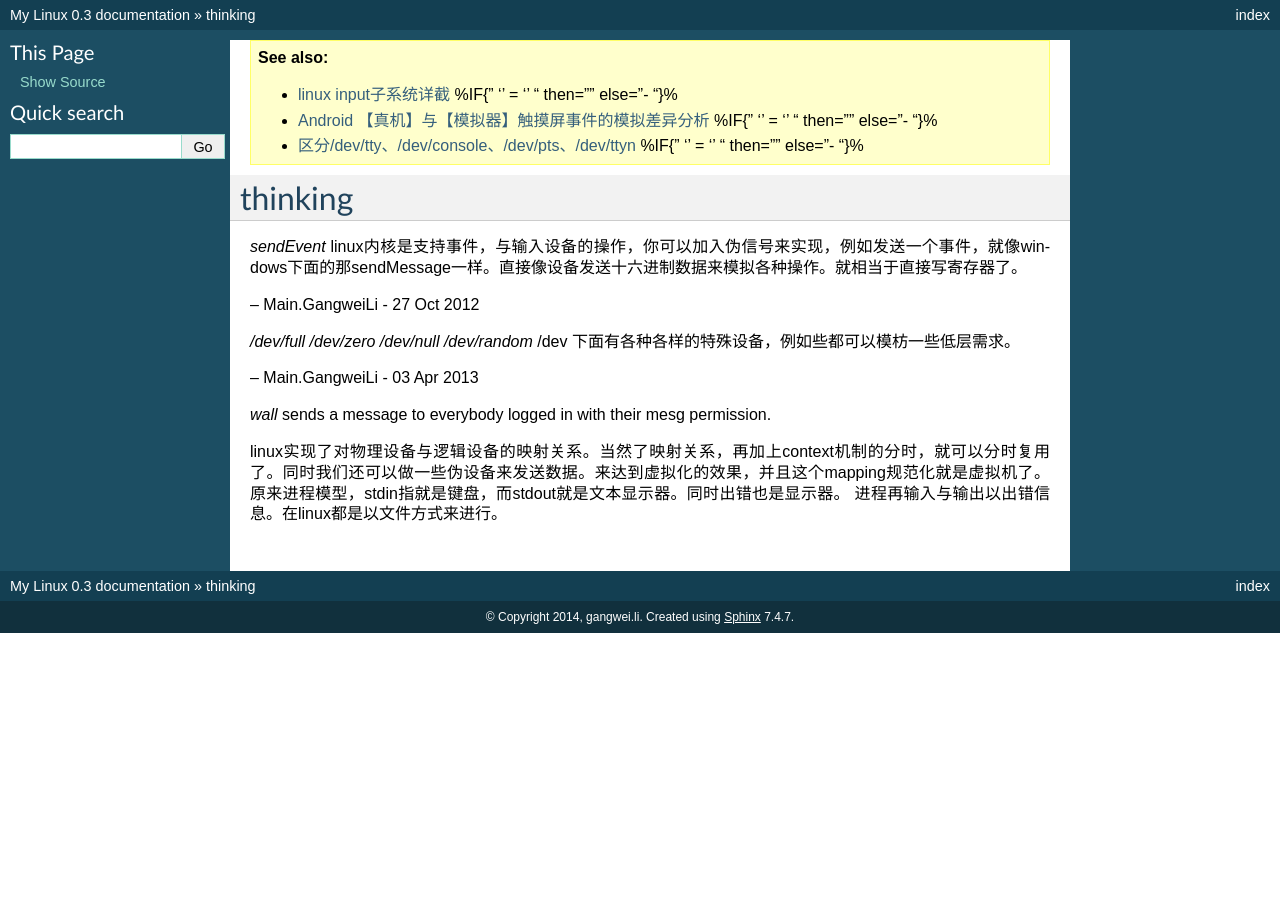
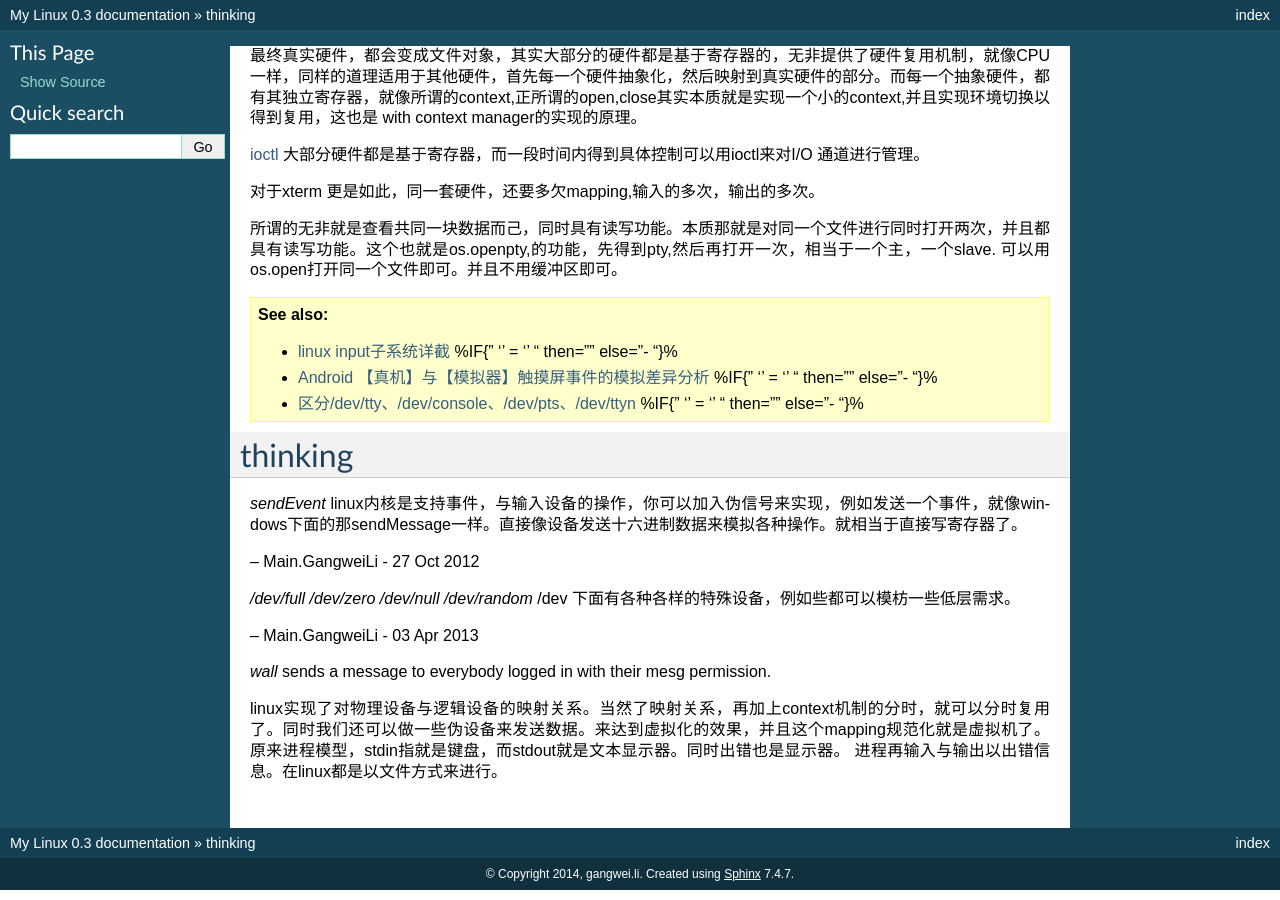
Before and after one commit to gwli/MyLinux, a Sphinx documentation site: the page built from source/content/Stage_3/LinuxInput.rst, in a window 1280 px wide. Built offline with Sphinx 7.4.7, drawn with Linux system fonts in a browser that asks for light colours; formulas are drawn with MathJax 3; pages that are not in the unit, such as notebooks, are missing from menus.

Commit message:
添加对input system的理解

```diff
--- a/source/content/Stage_3/LinuxInput.rst
+++ b/source/content/Stage_3/LinuxInput.rst
@@ -1,3 +1,13 @@
+
+最终真实硬件，都会变成文件对象，其实大部分的硬件都是基于寄存器的，无非提供了硬件复用机制，就像CPU一样，同样的道理适用于其他硬件，首先每一个硬件抽象化，然后映射到真实硬件的部分。而每一个抽象硬件，都有其独立寄存器，就像所谓的context,正所谓的open,close其实本质就是实现一个小的context,并且实现环境切换以得到复用，这也是 with context manager的实现的原理。
+
+`ioctl <http://baike.baidu.com/link?url=xSR7hRAezhCFEgGa2o1n8ncvsY1LgnI1Qx6xahZpBQjuJ9pLzyIPJK1bakVVQqvKL5k1x-zdbDX-E2tk8ZM3Aa>`_ 大部分硬件都是基于寄存器，而一段时间内得到具体控制可以用ioctl来对I/O 通道进行管理。
+
+对于xterm 更是如此，同一套硬件，还要多欠mapping,输入的多次，输出的多次。
+
+所谓的无非就是查看共同一块数据而己，同时具有读写功能。本质那就是对同一个文件进行同时打开两次，并且都具有读写功能。这个也就是os.openpty,的功能，先得到pty,然后再打开一次，相当于一个主，一个slave.
+可以用 os.open打开同一个文件即可。并且不用缓冲区即可。
+
 .. seealso::
    * `linux input子系统详截 <http://wenku.baidu.com/view/a6c4b6bfc77da26925c5b001.html>`_  %IF{" '' = '' " then="" else="- "}%
    * `Android 【真机】与【模拟器】触摸屏事件的模拟差异分析 <http://www.linuxidc.com/Linux/2011-06/37906.htm>`_  %IF{" '' = '' " then="" else="- "}%
```
